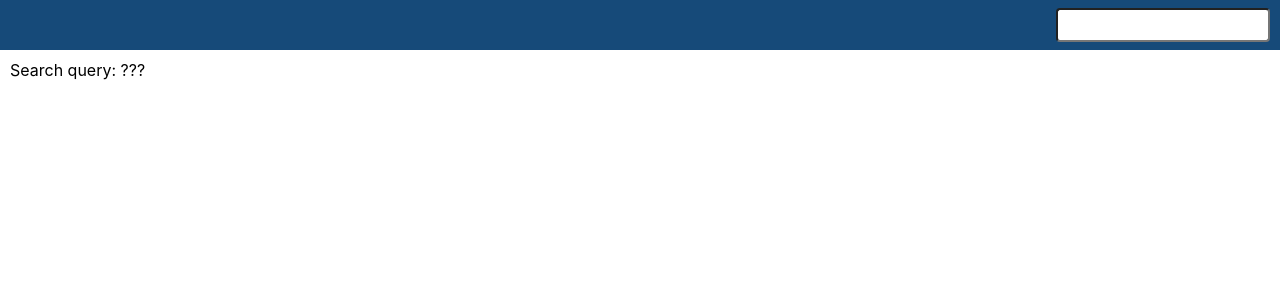
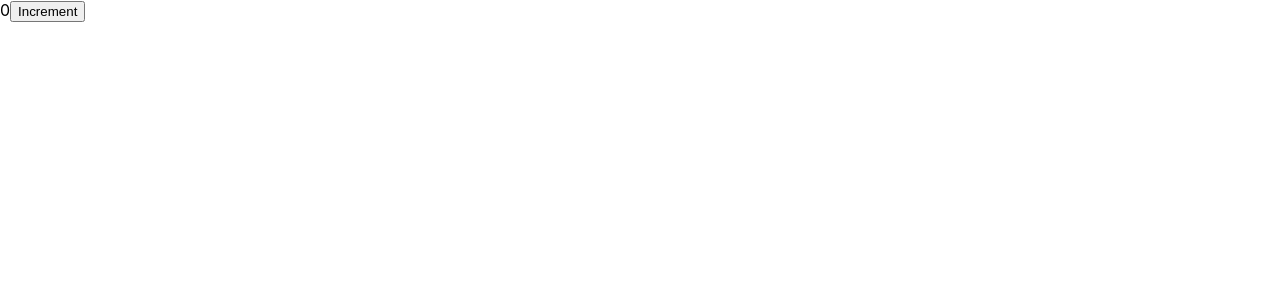
Before and after one commit to mendelssohnbach/jota-demo, a React (Create React App) app: page / in a window 1280 px wide. Shown: the top 300 px of the page. Built offline with nearby package versions, Linux system fonts and the light colour scheme.

Commit message:
jotaiを使ったカウントアップアプリ

```diff
--- a/src/App.js
+++ b/src/App.js
@@ -1,28 +1,20 @@
-import { useState } from 'react';
+import { atom, useAtom } from 'jotai';
 
 import './styles.css';
 
-export default function App() {
+export const counterAtom = atom(0); // Global state
+
+export default function CounterButton() {
+  const [count, setCount] = useAtom(counterAtom);
+
+  const handleClick = () => {
+    setCount((number) => number + 1); // Increment number
+  };
+
   return (
     <div>
-      <Header />
-      <Main />
+      {count}
+      <button onClick={handleClick}>Increment</button>
     </div>
   );
 }
-
-function Header() {
-  const [search, setSearch] = useState('');
-  const handleChange = (event) => setSearch(event.target.value);
-
-  return (
-    <header>
-      <input type="text" value={search} onChange={handleChange} />
-    </header>
-  );
-}
-
-function Main() {
-  // How to access the search?
-  return <main>Search query: ???</main>;
-}
```
